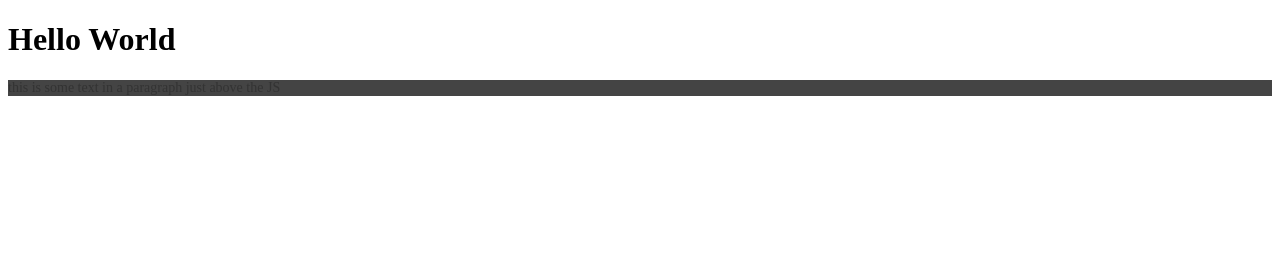
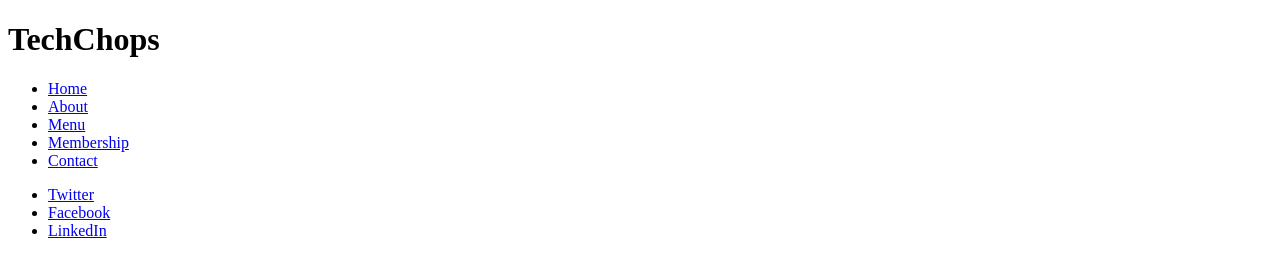
Before and after one commit to kiramiller425/tutorial-sass1, a website: page index.html in a window 1280 px wide. Drawn offline with Linux system fonts and the light colour scheme.

Commit message:
ch4-3 is done

```diff
--- a/index.html
+++ b/index.html
@@ -5,8 +5,33 @@
 	<link rel="stylesheet" type="text/css" href="css/styles.css">
 </head>
 <body>
-	<h1>Hello World</h1>
-	<p>this is some text in a paragraph just above the JS</p>
+	<div class="site-container">
+		<header class="site-header">
+			<div class="site-branding">
+				<h1 class="site-title">TechChops</h1>
+			</div> <!-- end site-header -->
+			<nav class="header-nav">
+				<ul>
+					<li><a href="#">Home</a></li>
+					<li><a href="#">About</a></li>
+					<li><a href="#">Menu</a></li>
+					<li><a href="#">Membership</a></li>
+					<li><a href="#">Contact</a></li>
+				</ul>
+			</nav> <!-- end header-nav -->
+		</header> <!-- end site-header -->
+
+		<footer class="site-footer">
+			<nav class="social-menu">
+					<ul>
+						<li><a href="#" class="twitter">Twitter</a></li>
+						<li><a href="#" class="facebook">Facebook</a></li>
+						<li><a href="#" class="linkedin">LinkedIn</a></li>
+					</ul>
+			</nav> <!-- end social-menu -->
+		</footer> <!-- end site-footer -->
+
+	</div> <!-- end site-container -->
 
 	<script type="text/javascript" src="js/scripts.js"></script>
 	<script src="https://use.fontawesome.com/2bdf61168b.js"></script>
```
